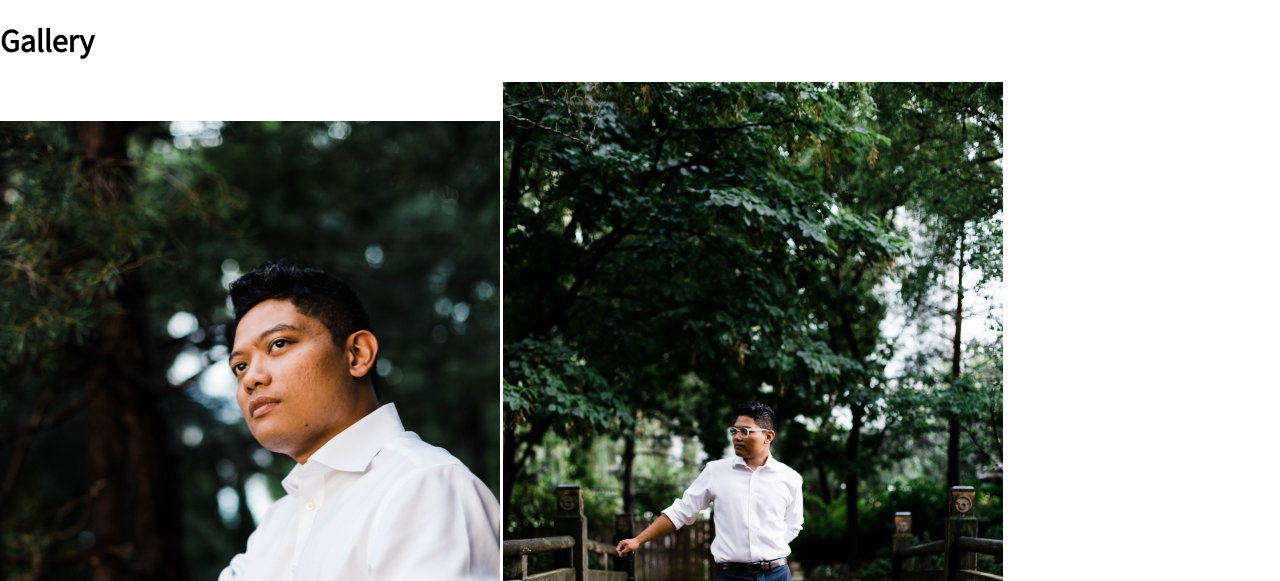
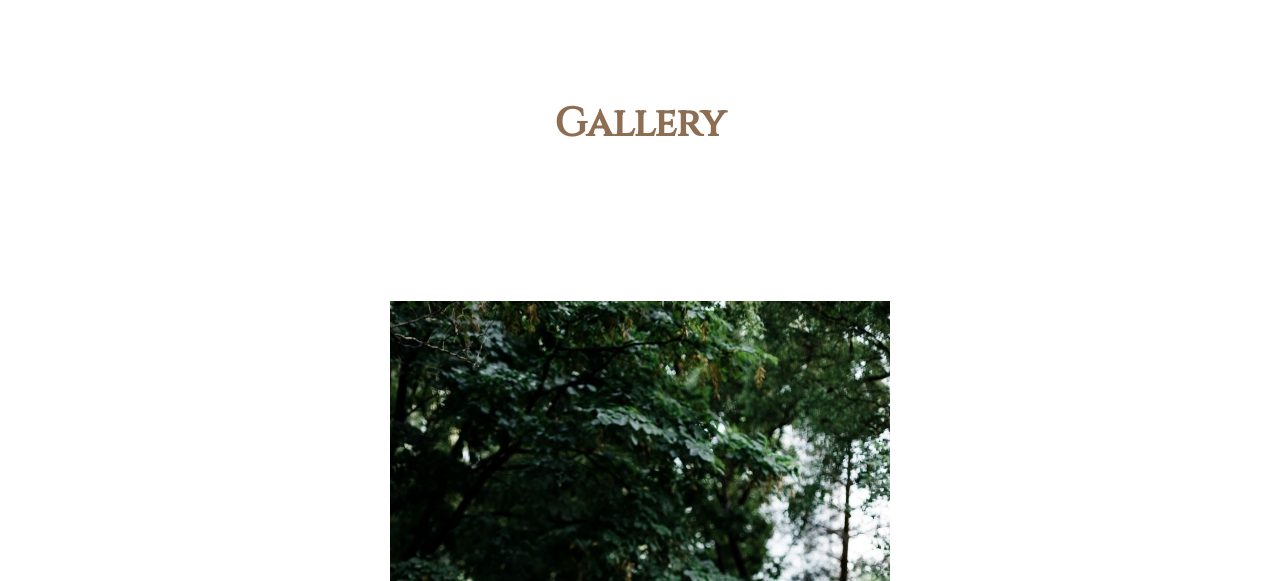
Before and after one commit to pkuczak/wdd130, a plain HTML site: page kuczco-studios/gallery.html in a window 1280 px wide. Shown: the part 219-800 px from the top of the page. Drawn offline with Linux system fonts and the light colour scheme.

Commit message:
adjusted css of gallery page

```diff
--- a/kuczco-studios/gallery.html
+++ b/kuczco-studios/gallery.html
@@ -8,7 +8,7 @@
     <link rel="stylesheet" href="styles/styles.css">
 </head>
 <body>
-    <div>
+    <div id="content">
         <header>
             <a id="logo_link" href="index.html">
                 <img class="logo" src="images/Kuczco-Studios-white-cropped-1.png" alt="Kuczco Studios Logo">
@@ -19,13 +19,13 @@
                 <a href="contactus.html">Contact Us</a>
             </nav>
         </header>
-        <main>
+        <main id="gallery-page">
             <h1>Gallery</h1>
             <div>
+                <img src="images/gallery2-small.jpg" alt="gallery image 2">
                 <img src="images/gallery1-small.jpg" alt="gallery image 1">
-                <img src="images/gallery2-small.jpg" alt="gallery image 2">
+                <img src="images/lozadas-baby-small.jpg" alt="gallery image 4">
                 <img src="images/gallery3-small.jpg" alt="gallery image 3">
-                <img src="images/lozadas-baby-small.jpg" alt="gallery image 4">
             </div>
         </main>
         <footer>
--- a/kuczco-studios/styles/styles.css
+++ b/kuczco-studios/styles/styles.css
@@ -160,6 +160,25 @@ h2{
   text-align: center;
   margin-top: 150px;
   margin-right: 50px;
+}
+#gallery-page{
+  text-align: center;
+}
+#gallery-page h1{
+  text-align: center;
+  color: #8E6E53;
+  font-size: 2.5em;
+  margin: 100px auto 0px;
+  text-align: center;
+  font-family: Cinzel;
+}
+#gallery-page div{
+  padding: 150px;
+  align-items: center;
+}
+#gallery-page img{
+  max-width: 580px;
+  vertical-align: middle;
 }
 
 
```
Also changed, not shown: kuczco-studios/index.html (+1 -1 lines).
